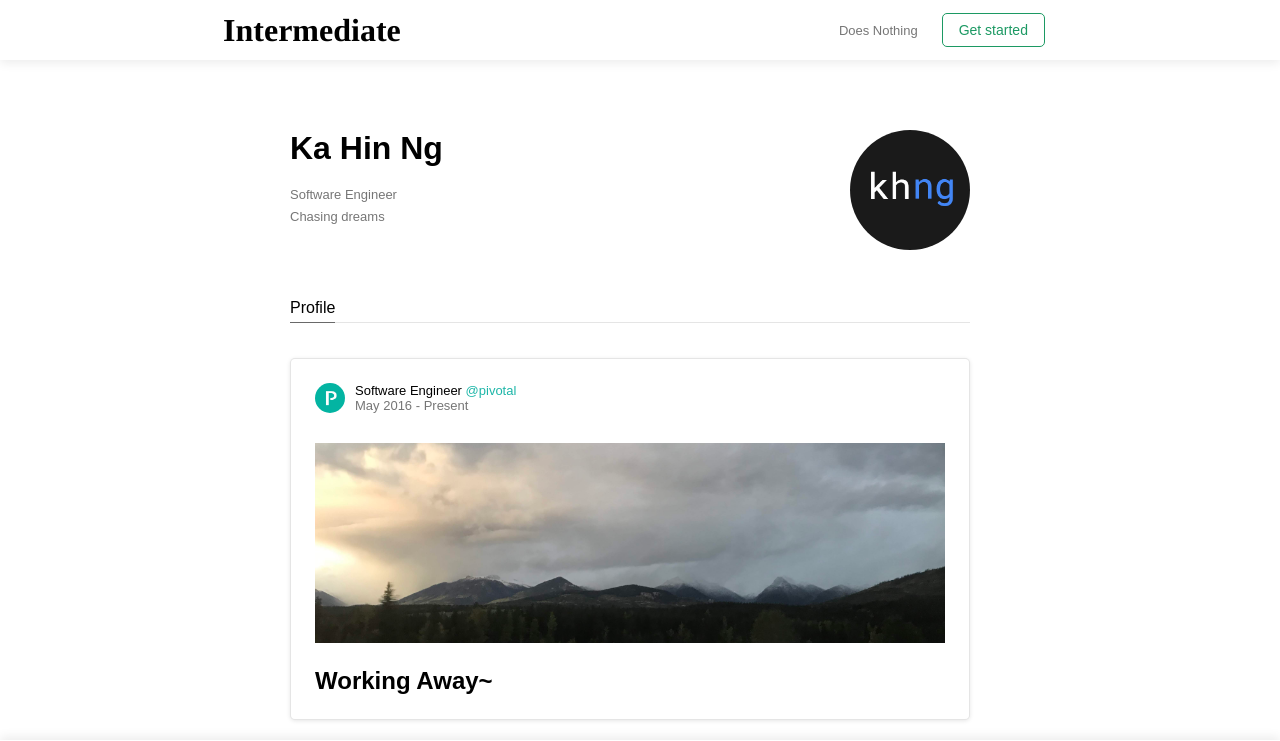
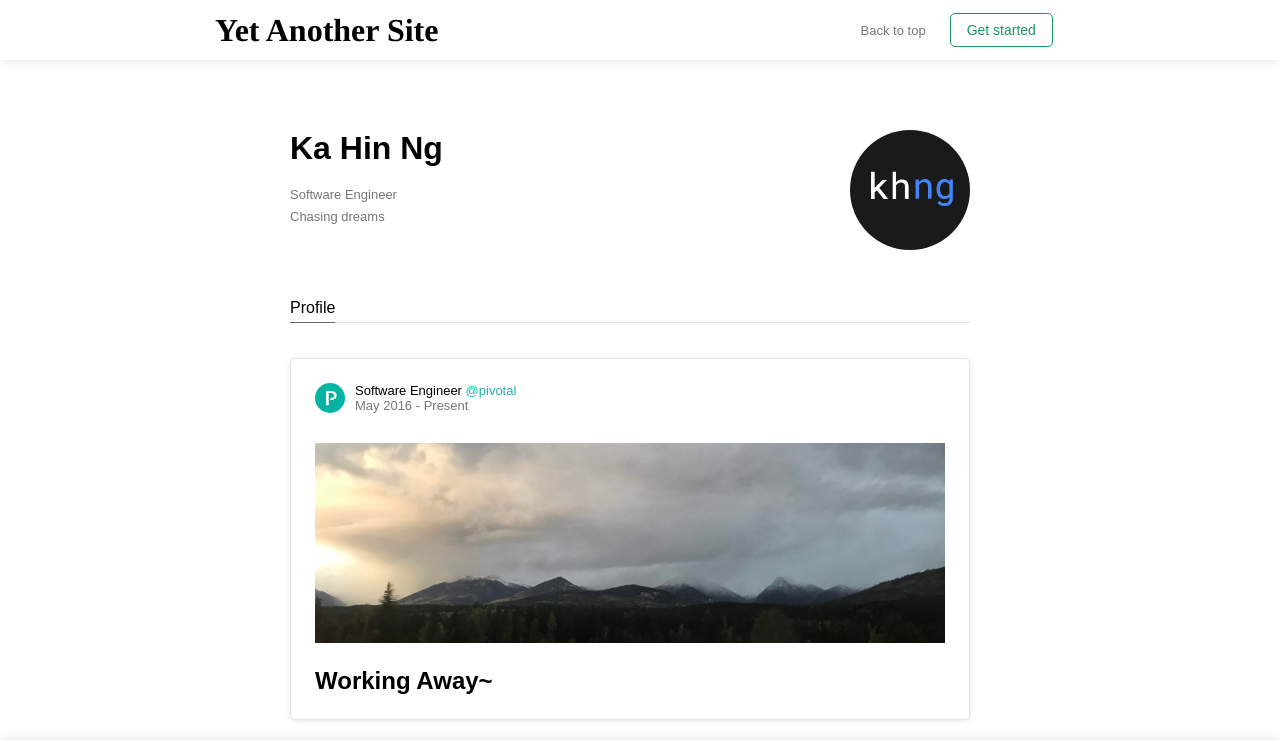
Before and after one commit to khng/khng.github.io, a plain HTML site: page index.html in a window 1280 px wide. Shown: the top 741 px of the page. Drawn offline with Linux system fonts and the light colour scheme.

Commit message:
Add title. Fix link. Change header

```diff
--- a/index.html
+++ b/index.html
@@ -5,6 +5,7 @@
 
         <!--temp -->
         <link rel="stylesheet" href="https://cdnjs.cloudflare.com/ajax/libs/font-awesome/4.7.0/css/font-awesome.min.css">
+        <title>Welcome</title>
     </head>
 
     <body>
@@ -12,12 +13,12 @@
             <div id="nav-bar">
                 <div class="header-items" id="header-right-align">
                     <div id="nav-title">
-                        Intermediate
+                        Yet Another Site
                     </div>
                 </div>
                 <div class="header-items">
                     <div class="section-header">
-                        <a href="#main-top" class="links transparent-grey">Does Nothing</a>
+                        <a href="#main-top" class="links transparent-grey">Back to top</a>
                     </div>
                     <div class="section-header">
                         <a href="#type-header" class="links get-started">Get started</a>
@@ -95,7 +96,7 @@
             <div class="bot-bar">
                 <div id="footer-items">
                     <a href="https://www.linkedin.com/in/kahinng" class="btn-social links" target="_blank"><i class="fa fa-fw fa-linkedin"></i></a>
-                    <a href="https://github.com/pivotal-kahin-ng" class="btn-social links" target="_blank"><i class="fa fa-fw fa-github"></i></a>
+                    <a href="https://github.com/khng" class="btn-social links" target="_blank"><i class="fa fa-fw fa-github"></i></a>
                 </div>
             </div>
         </footer>
```
